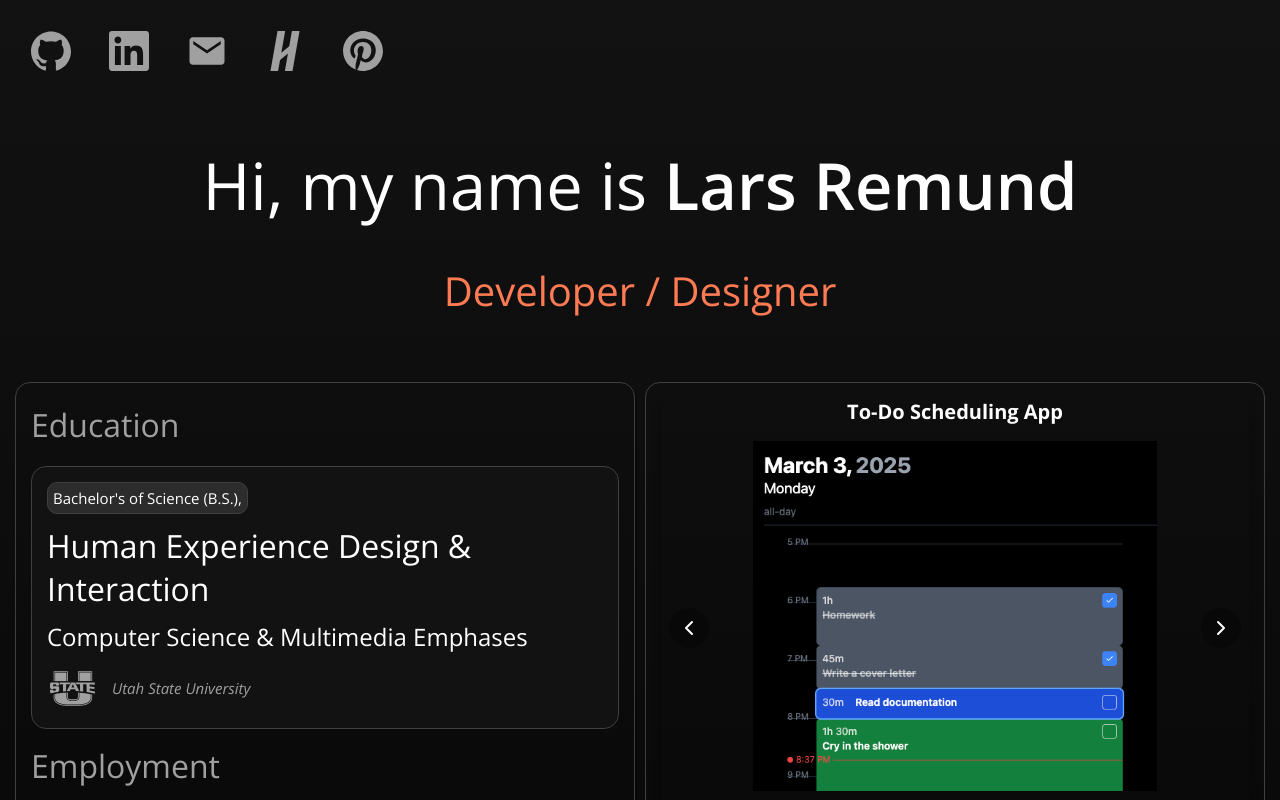
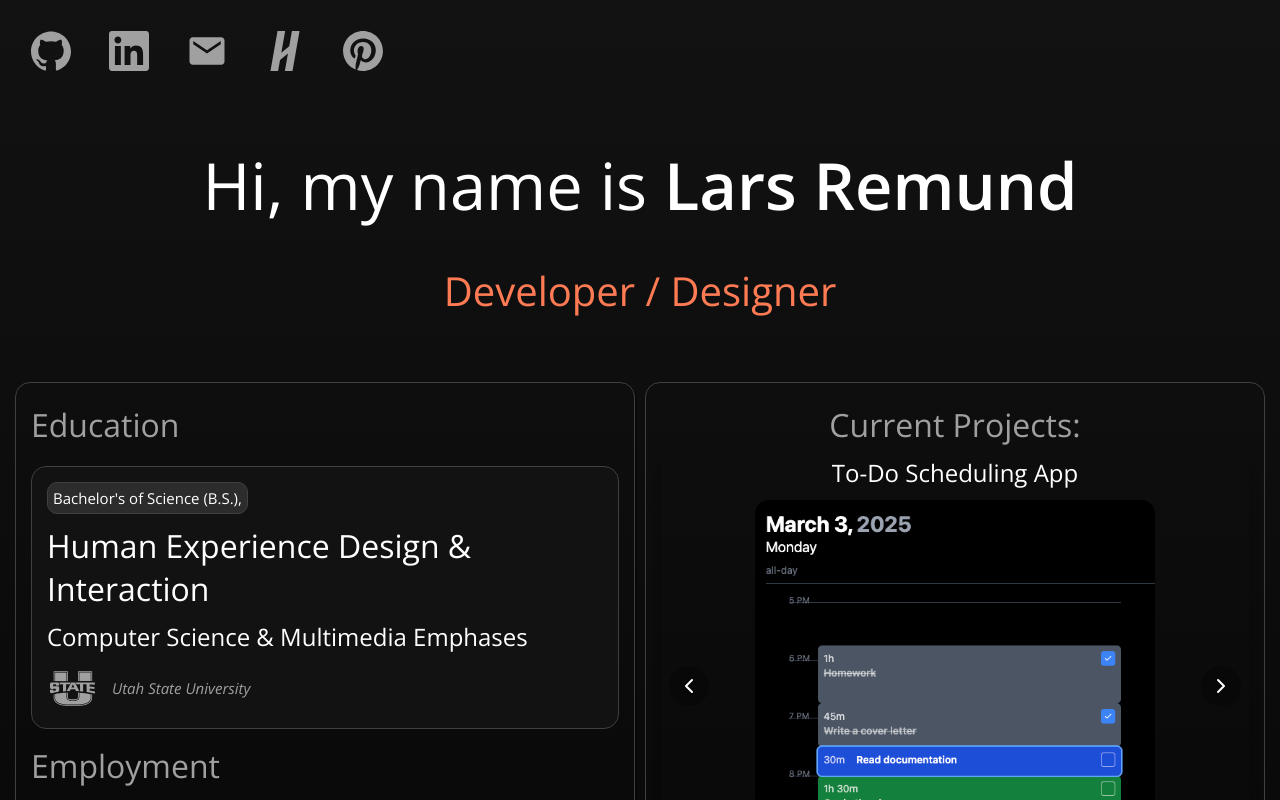
Before and after one commit to laremund/portfolio-vite, a React (Vite) app: page / in a window 1280 px wide. Shown: the top 800 px of the page. Built offline with nearby package versions, Linux system fonts and the light colour scheme.

Commit message:
Fixed more of the styling for the lightbox section

```diff
--- a/src/App.css
+++ b/src/App.css
@@ -277,6 +277,7 @@ body {
   align-items: center;
   /* height: 25vh; */
   display: flex;
+  flex-direction: column;
   grid-row: 1 / 3;
   min-width: 340px;
   padding: 15px;
@@ -285,3 +286,15 @@ body {
 .expanded-cards-section {
   display: none;
 }
+
+.section-headers-box {
+      color: var(--secondary-text);
+      border: 1px var(--secondary-text);
+      border-radius: 15px;
+      justify-content: center;
+      align-items: center;
+      width: 100%;
+      margin-top: 5px;
+      margin-bottom: 10px;
+      display: flex;
+}
--- a/src/App.jsx
+++ b/src/App.jsx
@@ -16,12 +16,12 @@ function App() {
         {
             title: "To-Do Scheduling App",
             imageUrl: checklistAppImage,
-            description: "For ultra-planner ADHD folks, v0 & TypeScript practice"
+            description: "For ultra-planner ADHD folks, v0 practice"
         },
         {
             title: "Fix-Spotify App",
             imageUrl: spotifyAppImage,
-            description: "Unfamiliar API + bolt + crossed fingers = clout?"
+            description: "Unfamiliar API + TypeScript + crossed fingers"
         },
         {
             title: "This site",
@@ -159,6 +159,9 @@ function App() {
             </div>
         </div>
         <div className="placeholder-box">
+            <div className="section-headers-box">
+                <h2 className="resume-h2">Current Projects:</h2>
+            </div>
             <LightboxSlideshow slides={projectsSlides}/>
         </div>
         {/* Github contributions chart component from a guy on reddit, doesn't look
--- a/src/assets/components/LightboxSlideshow.css
+++ b/src/assets/components/LightboxSlideshow.css
@@ -33,15 +33,12 @@
 
 /* Content area */
 .lightbox-content {
-    /* padding: 1.5rem; */
     position: inherit;
 }
 
 /* Title styling */
 .lightbox-title {
-    font-size: 1.25rem;
-    font-weight: 700;
-    margin-bottom: 1rem;
+    margin: 0px 0px 10px 0px;
 }
 
 /* Image container */
@@ -55,8 +52,8 @@
 
 /* Image styling */
 .lightbox-image {
-    /* max-height: 16rem; */
-    /* object-fit: cover; */
+    border: 1px solid transparent;
+    border-radius: 15px;
 }
 
 /* Description text */
@@ -101,6 +98,10 @@
     background-color: var(--surface-secondary);
 }
 
+.lightbox-nav-button:active {
+    background-color: var(--accent);
+}
+
 /* Arrow icons */
 .lightbox-arrow {
     display: block;
--- a/src/assets/components/LightboxSlideshow.jsx
+++ b/src/assets/components/LightboxSlideshow.jsx
@@ -1,5 +1,6 @@
 import { useState, useEffect } from 'react';
 import './LightboxSlideshow.css';
+import '../../App.css';
 
 function LightboxSlideshow ({ slides = [] }) {
   const [currentIndex, setCurrentIndex] = useState(0);
@@ -43,7 +44,7 @@ function LightboxSlideshow ({ slides = [] }) {
 
   return (
     <div className="lightbox-container">
-      <h2 className="lightbox-title">{currentSlide.title}</h2>
+      <h3 className="lightbox-title">{currentSlide.title}</h3>
 
         {/* Navigation - Left */}
       <div className="lightbox-nav-left">
```
